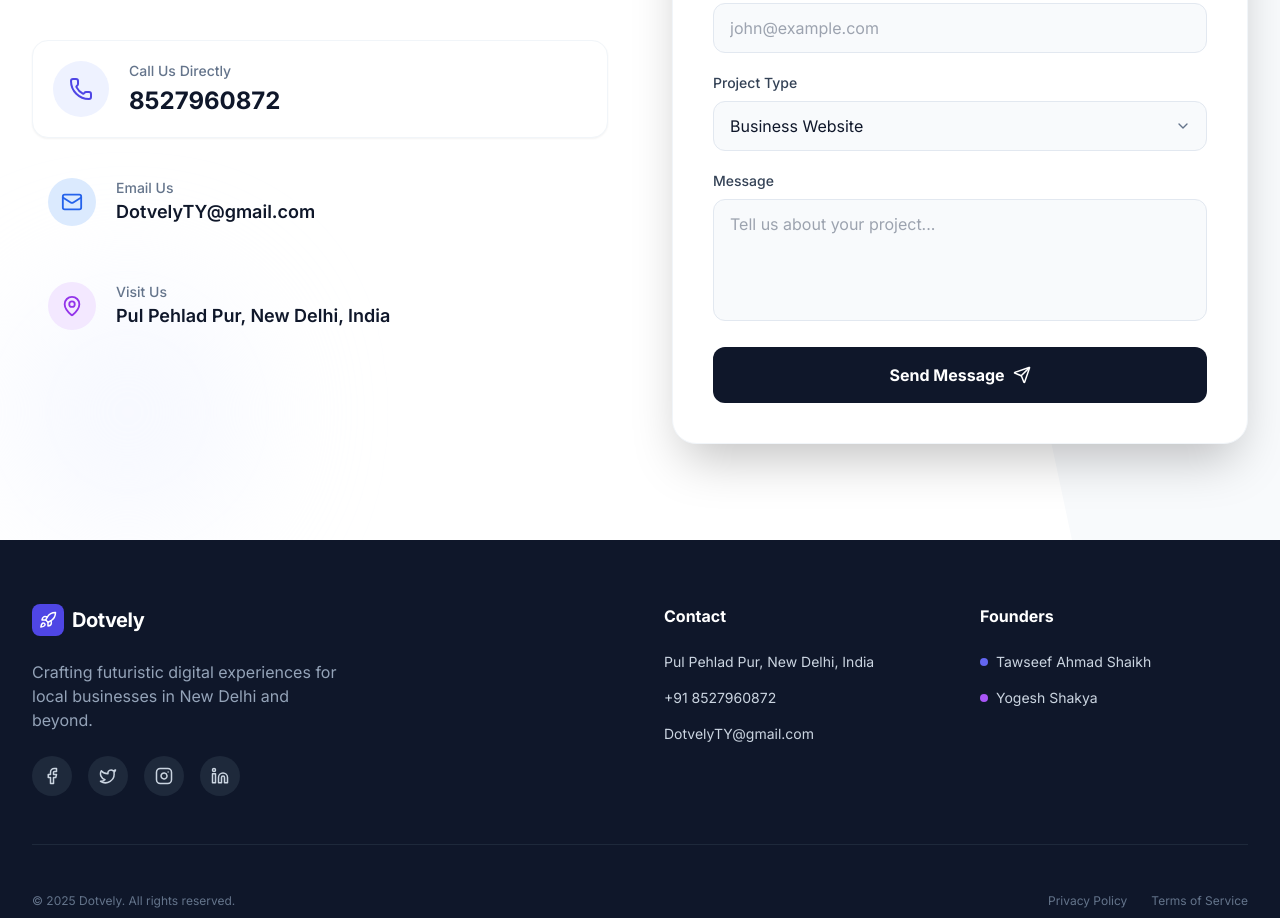
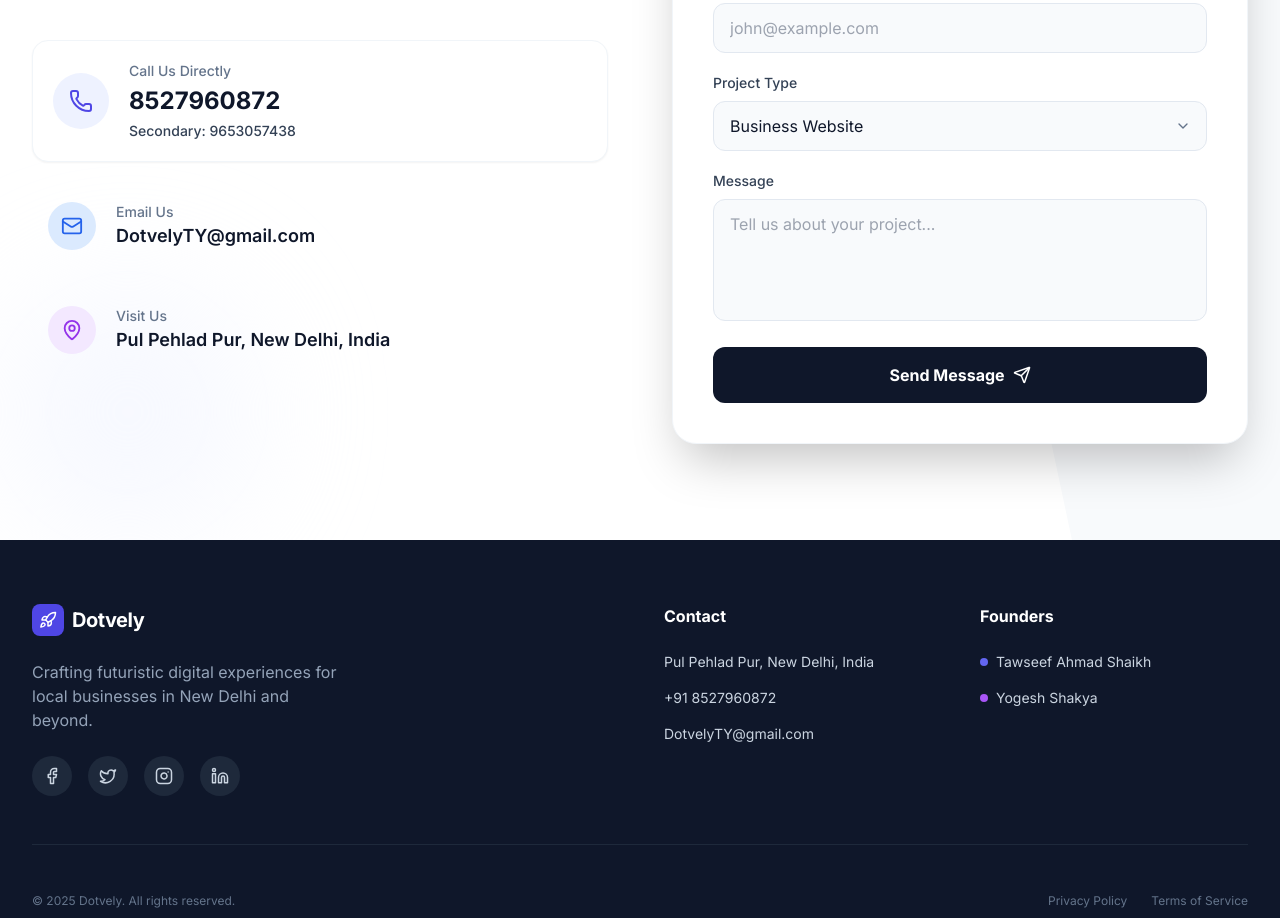
Before and after one commit to Tawseef10/Dotvely, a React (Vite) app: page / in a window 1280 px wide. Shown: the part 3780-4698 px from the top of the page. Built offline with nearby package versions, Linux system fonts and the light colour scheme.

Commit message:
add this number below the number in the contact.tsx file 9653057438

```diff
--- a/components/Contact.tsx
+++ b/components/Contact.tsx
@@ -78,6 +78,7 @@ const Contact: React.FC = () => {
                 <div>
                   <p className="text-sm text-slate-500 font-medium mb-1">Call Us Directly</p>
                   <p className="text-2xl font-bold text-slate-900">8527960872</p>
+                  <p className="text-sm font-medium text-slate-700 mt-1">Secondary: 9653057438</p>
                 </div>
                 <div className="ml-auto opacity-0 group-hover:opacity-100 transform translate-x-[-10px] group-hover:translate-x-0 transition-all">
                     <ArrowRight className="text-indigo-400" />
```
